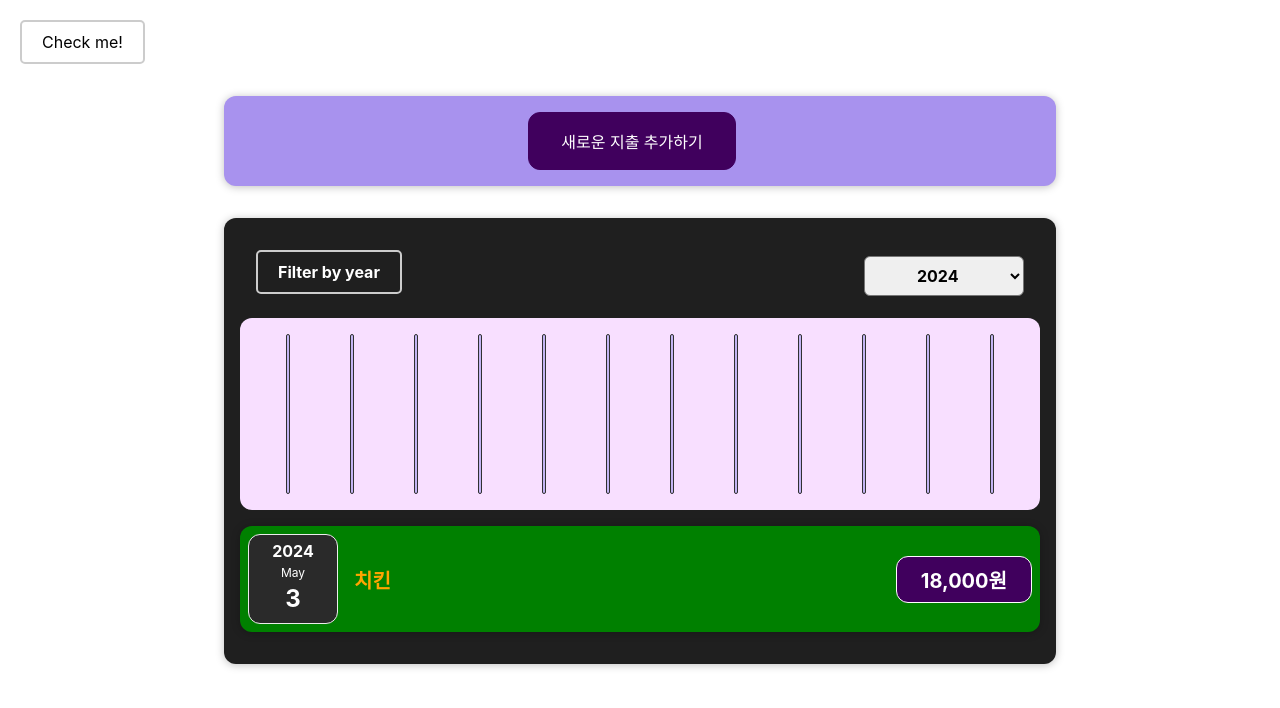
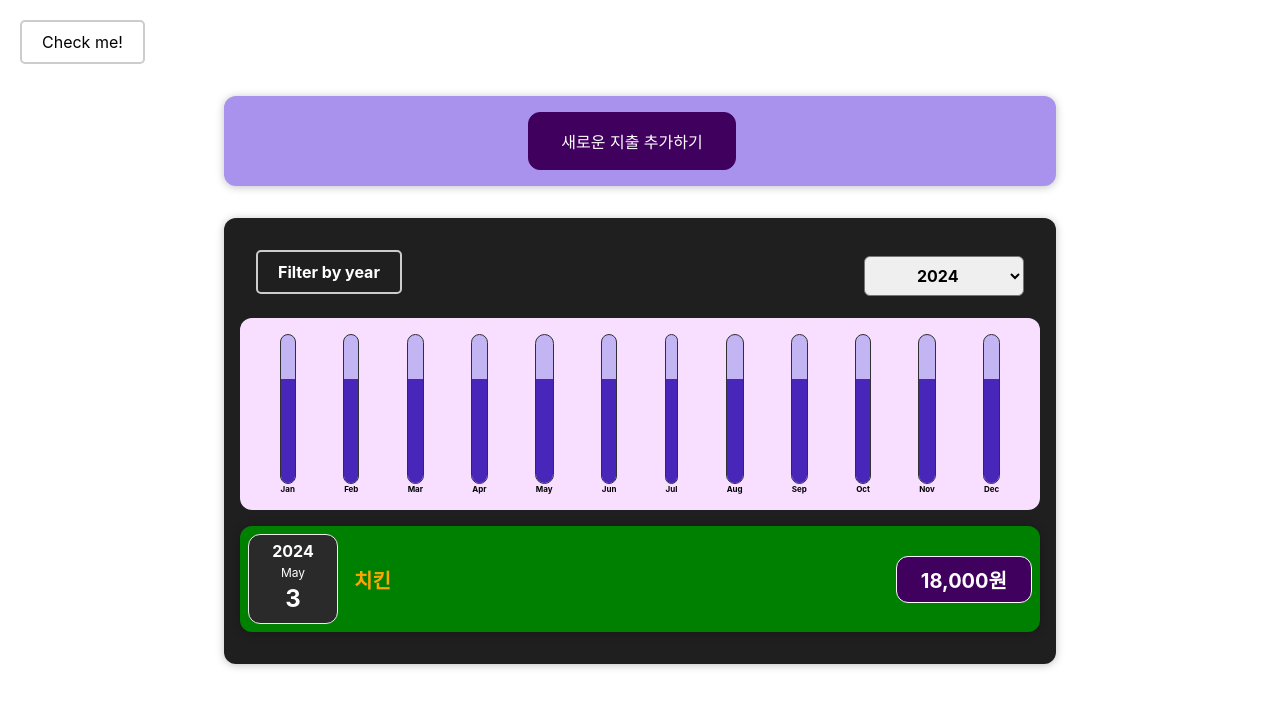
Before and after one commit to chanhee7/react-study202406, a React (Create React App) app: page / in a window 1280 px wide. Shown: the top 708 px of the page. Built offline with nearby package versions, Linux system fonts and the light colour scheme.

Commit message:
# 차트 템플릿 완성

```diff
--- a/src/components/chart/Chart.js
+++ b/src/components/chart/Chart.js
@@ -2,21 +2,20 @@ import React from 'react';
 import ChartBar from './ChartBar';
 import "./Chart.css";
 
-const Chart = () => {
+const Chart = ({ dataPoints }) => {
+
+  /*
+    dataPoints 배열에서 12개 요소의 value를 합산하여 연도 지출총액을 계산
+    그리고 각 ChartBar에 해당월지출총액 / 연도지출총액 비율을 전달
+  */
+
   return (
     <div className='chart'>
-      <ChartBar />
-      <ChartBar />
-      <ChartBar />
-      <ChartBar />
-      <ChartBar />
-      <ChartBar />
-      <ChartBar />
-      <ChartBar />
-      <ChartBar />
-      <ChartBar />
-      <ChartBar />
-      <ChartBar />
+      {
+        dataPoints
+          // map 돌릴때 꼭 key 넣기
+          .map(dp => <ChartBar key={dp.label} label={dp.label} />)
+      }
     </div>
   )
 }
--- a/src/components/chart/ChartBar.js
+++ b/src/components/chart/ChartBar.js
@@ -2,13 +2,22 @@ import React from "react";
 
 import "./ChartBar.css";
 
-const ChartBar = () => {
+const ChartBar = ({ label }) => {
+
+  // 인라인 스타일 객체
+  // const fillStyle = {
+  //   height: '60%'
+  // }
+
+  let barFillHeight = '70%';
+
   return (
     <div className="chart-bar">
       <div className="chart-bar__inner">
-        <div className="chart-bar__fill"></div>
+        {/* <div className="chart-bar__fill" style={fillStyle}></div> */}
+        <div className="chart-bar__fill" style={{ height: barFillHeight }}></div>
       </div>
-      <div className="chart-bar__label"></div>
+      <div className="chart-bar__label">{label}</div>
     </div>
   );
 };
--- a/src/components/chart/ExpenseChart.js
+++ b/src/components/chart/ExpenseChart.js
@@ -18,7 +18,12 @@ const ExpenseChart = () => {
     { label: 'Dec', value: 0 },
   ];
 
-  return <Chart />;
+  /*
+    - 해당 연도의 모든 지출데이터 배열에서 월별로 지출액을 합산하여
+      chartDataPoints배열에 value값에 누적 저장
+  */
+
+  return <Chart dataPoints={chartDataPoints} />;
 };
 
 export default ExpenseChart;
```
